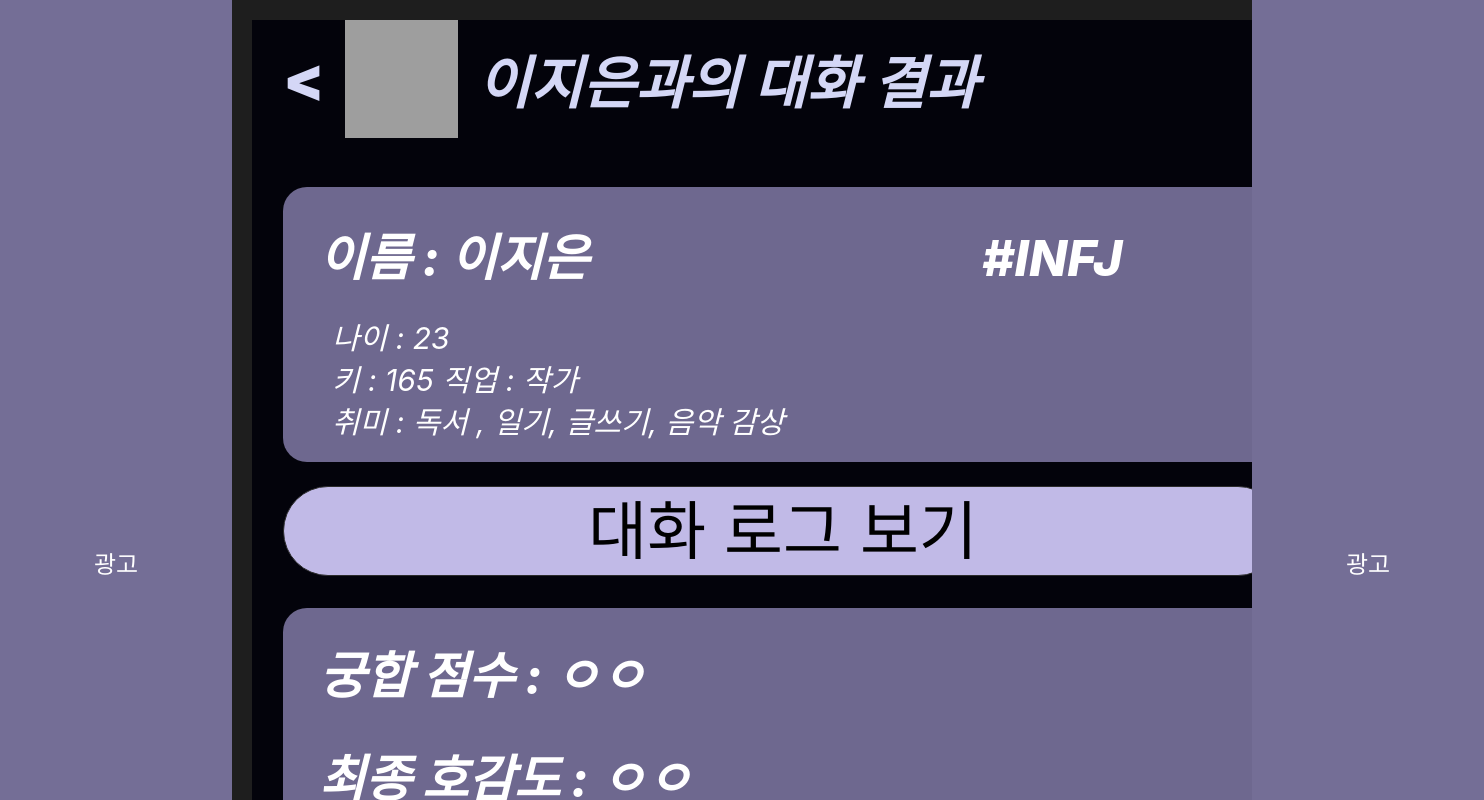
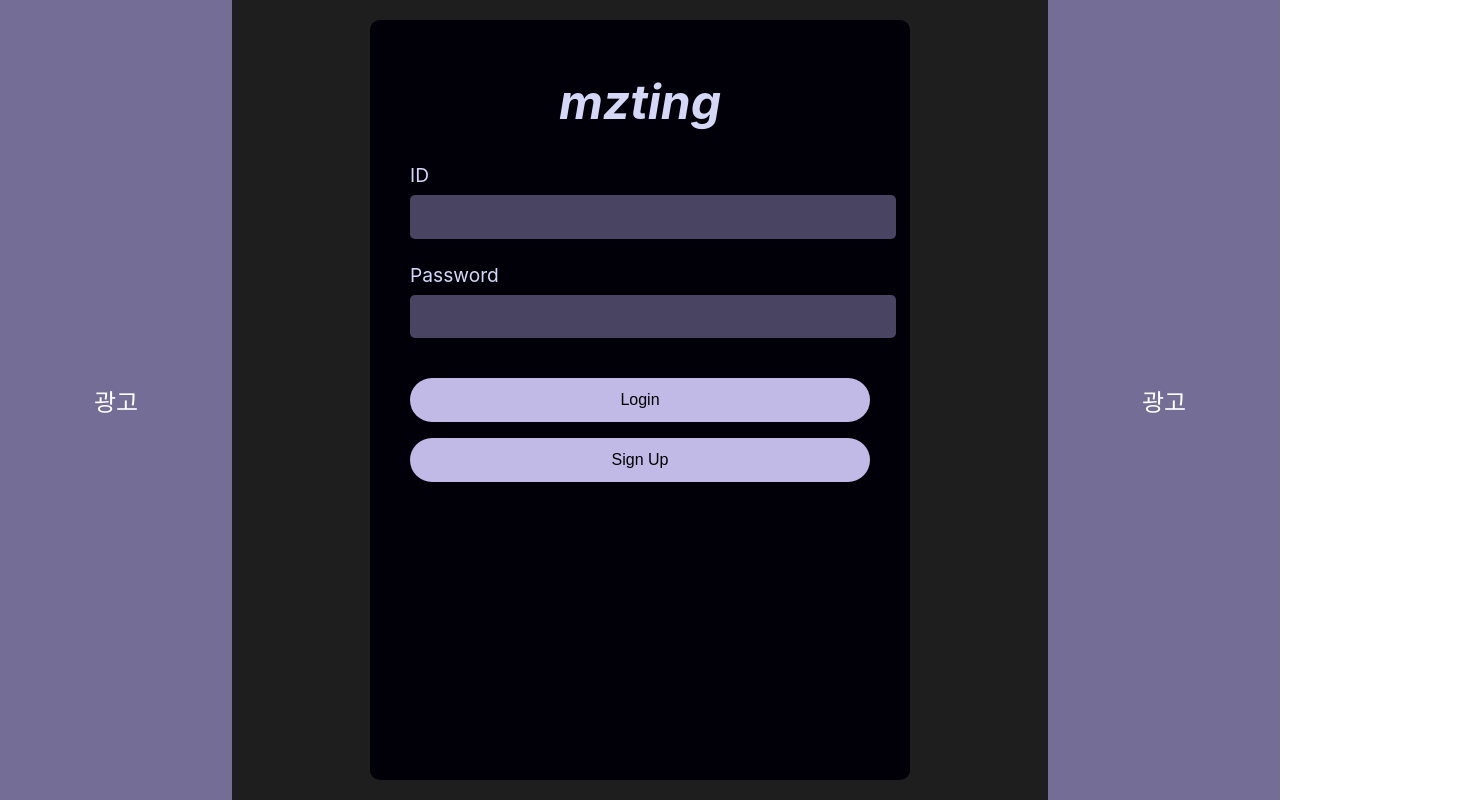
Before and after one commit to Tae4an/MZting, a React (Create React App) app in the folder front/: page / in a window 1280 px wide. Shown: the top 800 px of the page, 1484 px wide, since content can reach past the window. Built offline with nearby package versions, Linux system fonts and the light colour scheme; grey boxes are pictures that could not be loaded.

Commit message:
Feat: LoginPage, Mainpage, ChatPage, HistoryListPage

```diff
--- a/front/src/App.js
+++ b/front/src/App.js
@@ -1,15 +1,22 @@
-import logo from './logo.svg';
 import './App.css';
 import { Layout } from "./components";
-import {ChatPage, ResultPage, MainPage, HistoryListPage} from "./pages";
+import { ChatPage, ResultPage, MainPage, HistoryListPage, LoginPage } from "./pages";
+import { BrowserRouter as Router, Route, Routes } from 'react-router-dom';
 
 function App() {
-  return (
-      <Layout>
-        <ResultPage />
-      </Layout>
-  );
+    return (
+        <Router>
+            <Layout>
+                <Routes>
+                    <Route path="/" element={<LoginPage />} />
+                    <Route path="/main" element={<MainPage />} />
+                    <Route path="/result" element={<ResultPage />} />
+                    <Route path="/chat" element={<ChatPage />} />
+                    <Route path="/history" element={<HistoryListPage />} />
+                </Routes>
+            </Layout>
+        </Router>
+    );
 }
 
-
 export default App;
```
